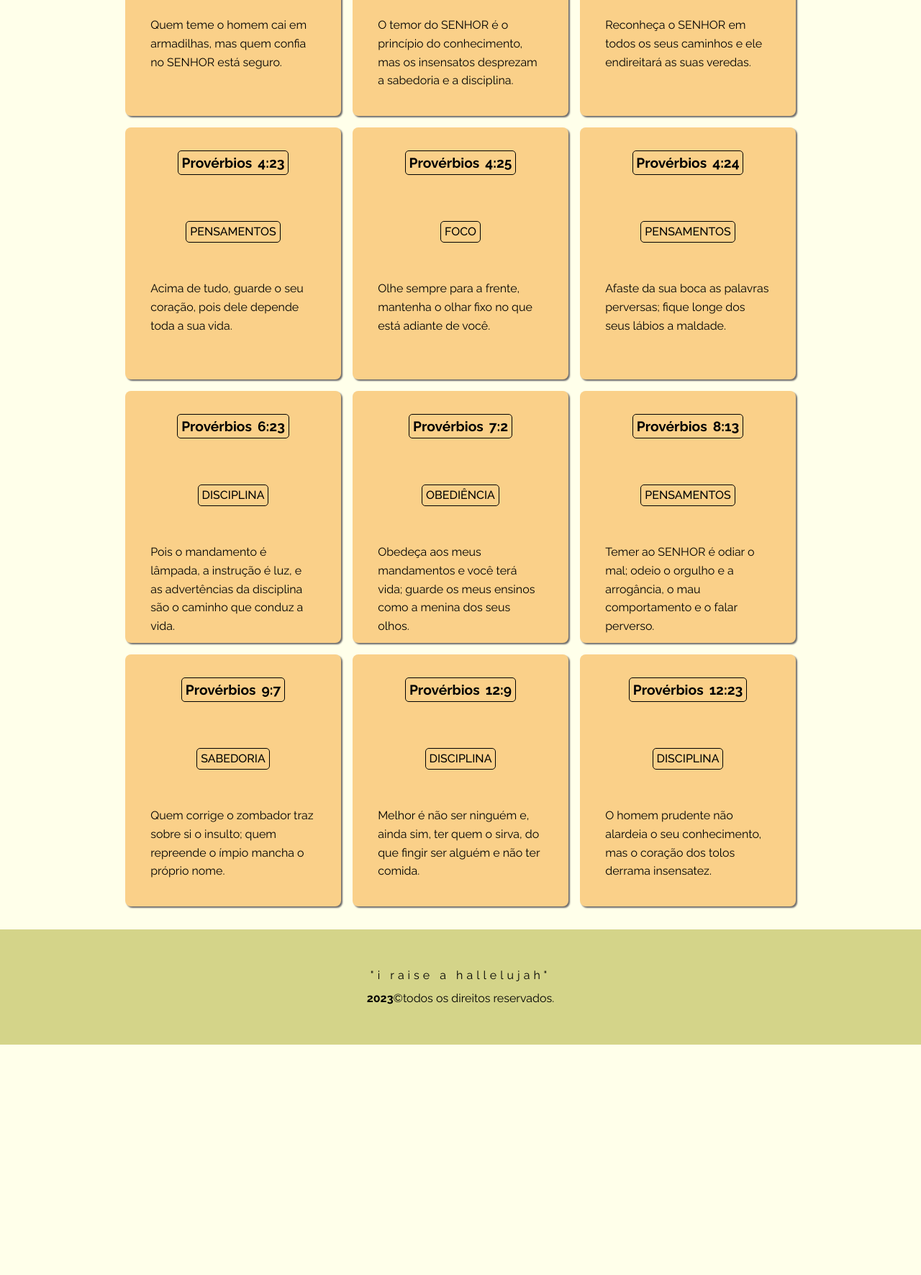
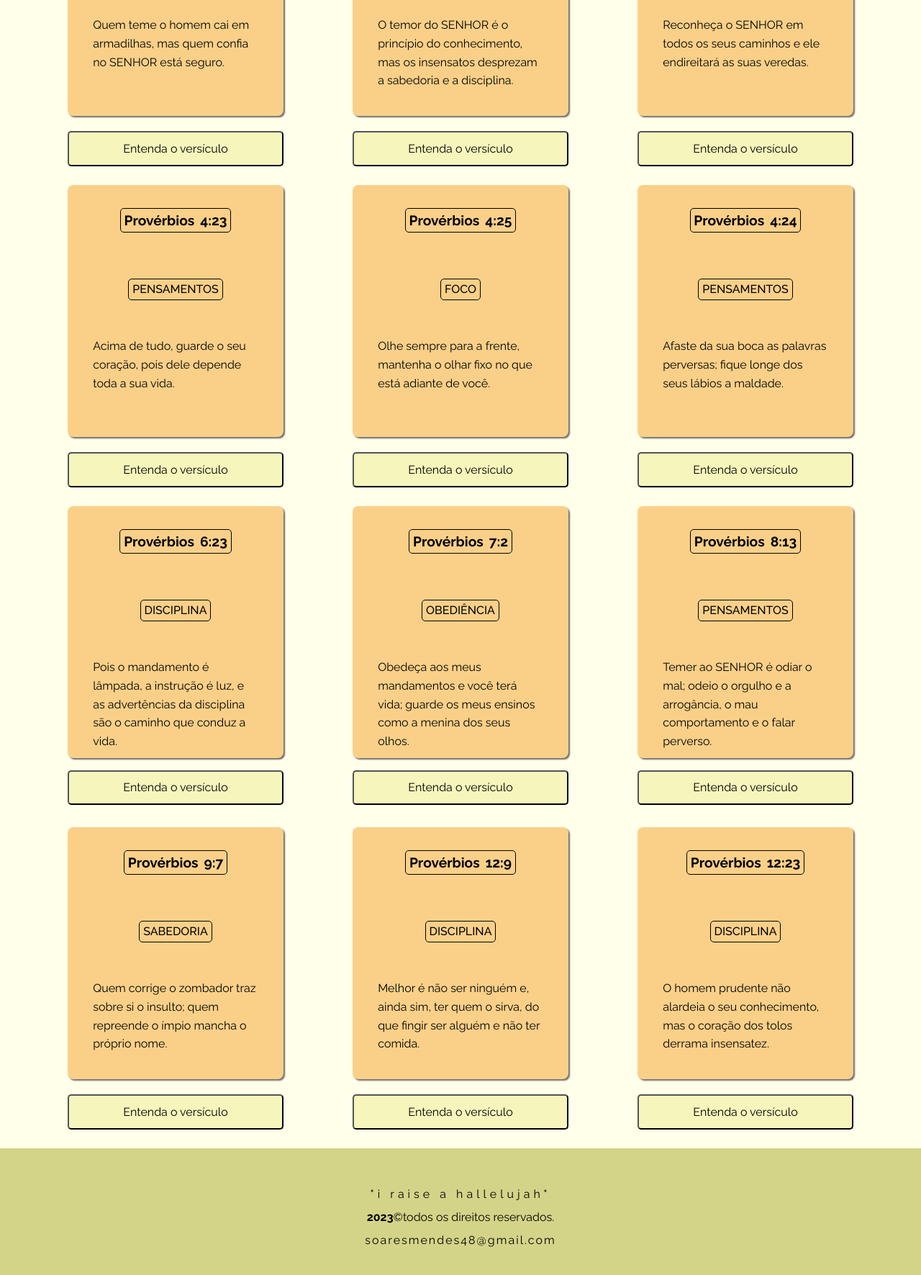
Before and after one commit to NandoSTI/flash-cards-proverbios, a plain HTML site: page index.html in a window 1280 px wide. Shown: the part 367-2138 px from the top of the page at 72% size. Before the commit the page ends 1818 px from the top, so only its background shows below. Drawn offline with Linux system fonts and the light colour scheme.

Commit message:
quartocommit

```diff
--- a/css/styles.css
+++ b/css/styles.css
@@ -1,5 +1,6 @@
 :root{
     --background-body-color-1: #ffffea;
+    --background-botao-explicacao: #f5f5bc;
     --background-body-color-2: #392a35;
     --background-header: #d4d489;
     --background-footer: #d4d489;
@@ -75,7 +76,10 @@ header {
     padding: 1.2rem;
     border: none;
     background: none;
+    border: 1px solid var(--text-color-header-bubtitle);
+    border-radius: 5px;
 }
+
 
 .botao-tema:hover{
     transform: scale(1.10);
@@ -95,8 +99,42 @@ main {
 main .cards-container {
     display: flex;
     flex-wrap: wrap;
-    gap: 1rem;
     justify-content: center;
+    gap: 6rem;
+}
+
+
+
+/* ESPAÇO ENTRE OS CARDS E OS CONTAINERS */
+
+main .div-explicacao {
+    margin-top: 2rem;
+}
+main .div-explicacao-card-dois {
+    margin-top: .4rem;
+}
+main .div-explicacao789 {
+    margin-top: -1.5rem;
+}
+main .div-explicacao101112 {
+    margin-top: .4rem;
+}
+
+
+
+main .botao-explicacao {
+    background-color: var(--background-botao-explicacao);
+    padding: .8rem;
+    width: 300px;
+    border-radius: 5px;
+    font-size: 1rem;
+}
+
+main .botao-explicacao:hover{
+    transform: scale(1.03);
+    background-color: var(--background-color-card-2);
+    transition: .2s;
+    cursor: pointer;
 }
 
 /* CARD - LI */
@@ -114,14 +152,9 @@ main .card-proverbios {
     box-shadow: 2px 2px 2px rgb(109, 108, 108);
 }
 
+
 /* CARD - LINK */
 
-
-main .card-proverbios:hover{
-    transform: scale(1.03);
-    background-color: var(--background-color-card-2);
-    transition: .2s;
-}
 
 main .title-card {
     border: 1px solid;
@@ -151,9 +184,6 @@ main .description {
 
 /* EXPLICAÇÂO VERSÌCULO */
 
-.explicacao {
-    display: none;
-}
 
 /* FOOTER */
 
@@ -162,8 +192,13 @@ footer {
     padding: 3rem;
     text-align: center;
     line-height: 2rem;
+    margin-top: 4em;
 }
 
 footer .raise {
     letter-spacing: 5px;
 }
+
+footer .mail {
+    letter-spacing: 2px;
+}
--- a/index.html
+++ b/index.html
@@ -20,7 +20,7 @@
         <h1 class="header-title">Flash Cards</h1>
         <p class="header-subtitle">Provérbios</p>
       </div>
-      <button class="botao-tema" id="botao-alterar-tema">mudar tema</button>
+      <button class="botao-tema" id="botao-alterar-tema">Trocar tema</button>
     </header>
     <main>
       <ul class="cards-container">
@@ -35,28 +35,10 @@
               Quem teme o homem cai em armadilhas, mas quem confia no SENHOR
               está seguro.
             </p>
+            <div class="div-explicacao">
+              <button class="botao-explicacao" id="mostrar-explicacao">Entenda o versículo</button>
+            </div>
           </li>
-        <!--EXPLICAÇÂO VERSÌCULO 1-->
-        <aside id="explicacao-29_25" class="explicacao">
-          <p class="paragrafo-explicacao">
-            Lorem ipsum dolor sit amet, consectetur adipisicing elit. Cupiditate
-            ipsa aliquam facilis sed molestias laudantium sunt sequi,
-            consequatur voluptas dolores neque ullam numquam illum, veniam quia
-            quis provident nobis eligendi.
-          </p>
-          <p class="paragrafo-eplicacao">
-            Lorem ipsum dolor sit amet, consectetur adipisicing elit. Cupiditate
-            ipsa aliquam facilis sed molestias laudantium sunt sequi,
-            consequatur voluptas dolores neque ullam numquam illum, veniam quia
-            quis provident nobis eligendi.
-          </p>
-          <p class="paragrafo-explicacao">
-            Lorem ipsum dolor sit amet, consectetur adipisicing elit. Cupiditate
-            ipsa aliquam facilis sed molestias laudantium sunt sequi,
-            consequatur voluptas dolores neque ullam numquam illum, veniam quia
-            quis provident nobis eligendi.
-          </p>
-        </aside>
         <!--CARD 2-->
         <li class="card-proverbios">
           <div class="title-card">
@@ -68,6 +50,9 @@
             O temor do SENHOR é o princípio do conhecimento, mas os insensatos
             desprezam a sabedoria e a disciplina.
           </p>
+          <div class="div-explicacao-card-dois" >
+            <button class="botao-explicacao" id="mostrar-explicacao">Entenda o versículo</button>
+          </div>
         </li>
         <!--CARD 3-->
         <li class="card-proverbios">
@@ -80,6 +65,9 @@
             Reconheça o SENHOR em todos os seus caminhos e ele endireitará as
             suas veredas.
           </p>
+          <div class="div-explicacao" >
+            <button class="botao-explicacao" id="mostrar-explicacao">Entenda o versículo</button>
+          </div>
         </li>
         <!--CARD 4-->
         <li class="card-proverbios">
@@ -92,6 +80,9 @@
             Acima de tudo, guarde o seu coração, pois dele depende toda a sua
             vida.
           </p>
+          <div class="div-explicacao" >
+            <button class="botao-explicacao" id="mostrar-explicacao">Entenda o versículo</button>
+          </div>
         </li>
         <!--CARD 5-->
         <li class="card-proverbios">
@@ -104,6 +95,9 @@
             Olhe sempre para a frente, mantenha o olhar fixo no que está adiante
             de você.
           </p>
+          <div class="div-explicacao" >
+            <button class="botao-explicacao" id="mostrar-explicacao">Entenda o versículo</button>
+          </div>
         </li>
         <!--CARD 6-->
         <li class="card-proverbios">
@@ -116,6 +110,9 @@
             Afaste da sua boca as palavras perversas; fique longe dos seus
             lábios a maldade.
           </p>
+          <div class="div-explicacao" >
+            <button class="botao-explicacao" id="mostrar-explicacao">Entenda o versículo</button>
+          </div>
         </li>
         <!--CARD 7-->
         <li class="card-proverbios">
@@ -128,6 +125,9 @@
             Pois o mandamento é lâmpada, a instrução é luz, e as advertências da
             disciplina são o caminho que conduz a vida.
           </p>
+          <div class="div-explicacao789" >
+            <button class="botao-explicacao" id="mostrar-explicacao">Entenda o versículo</button>
+          </div>
         </li>
         <!--CARD 8-->
         <li class="card-proverbios">
@@ -140,6 +140,9 @@
             Obedeça aos meus mandamentos e você terá vida; guarde os meus
             ensinos como a menina dos seus olhos.
           </p>
+          <div class="div-explicacao789" >
+            <button class="botao-explicacao" id="mostrar-explicacao">Entenda o versículo</button>
+          </div>
         </li>
         <!--CARD 9-->
         <li class="card-proverbios">
@@ -152,6 +155,9 @@
             Temer ao SENHOR é odiar o mal; odeio o orgulho e a arrogância, o mau
             comportamento e o falar perverso.
           </p>
+          <div class="div-explicacao789" >
+            <button class="botao-explicacao" id="mostrar-explicacao">Entenda o versículo</button>
+          </div>
         </li>
         <!--CARD 10-->
         <li class="card-proverbios">
@@ -164,6 +170,9 @@
             Quem corrige o zombador traz sobre si o insulto; quem repreende o
             ímpio mancha o próprio nome.
           </p>
+          <div class="div-explicacao101112" >
+            <button class="botao-explicacao" id="mostrar-explicacao">Entenda o versículo</button>
+          </div>
         </li>
         <!--CARD 11-->
         <li class="card-proverbios">
@@ -176,6 +185,9 @@
             Melhor é não ser ninguém e, ainda sim, ter quem o sirva, do que
             fingir ser alguém e não ter comida.
           </p>
+          <div class="div-explicacao101112" >
+            <button class="botao-explicacao" id="mostrar-explicacao">Entenda o versículo</button>
+          </div>
         </li>
         <!--CARD 12-->
         <li class="card-proverbios">
@@ -188,6 +200,9 @@
             O homem prudente não alardeia o seu conhecimento, mas o coração dos
             tolos derrama insensatez.
           </p>
+          <div class="div-explicacao101112" >
+            <button class="botao-explicacao" id="mostrar-explicacao">Entenda o versículo</button>
+          </div>
         </li>
       </ul>
     </main>
@@ -196,6 +211,9 @@
       <p class="copy">
         <strong>2023</strong>&copy;todos os direitos reservados.
       </p>
+      <p class="mail">
+        soaresmendes48@gmail.com
+      </p>
     </footer>
   </body>
 </html>
--- a/js/index.js
+++ b/js/index.js
@@ -1,9 +1,12 @@
 const botaoAlterarTema = document.getElementById("botao-alterar-tema");
+const mostarExplicacao1 = document.getElementById("mostrar-explicacao");
 const body = document.querySelector("body");
-const vinteNoveVinteCinco = document.querySelector("explicacao");
+
 
 botaoAlterarTema.addEventListener("click", () => {
   const temaDois = body.classList.contains("tema-dois");
+
+
 
   body.classList.toggle("tema-dois");
 
```
